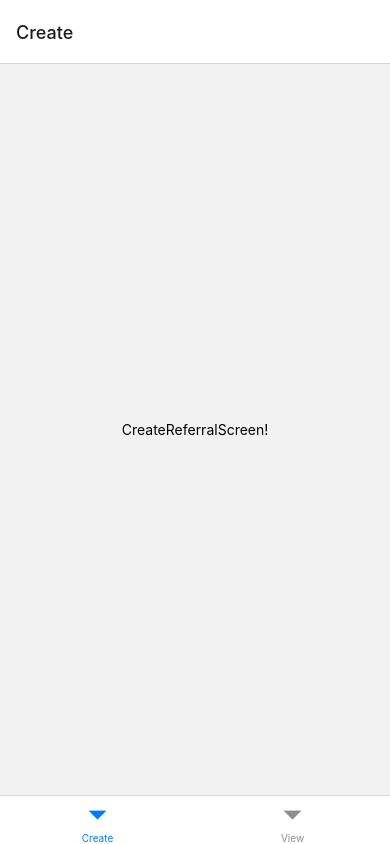
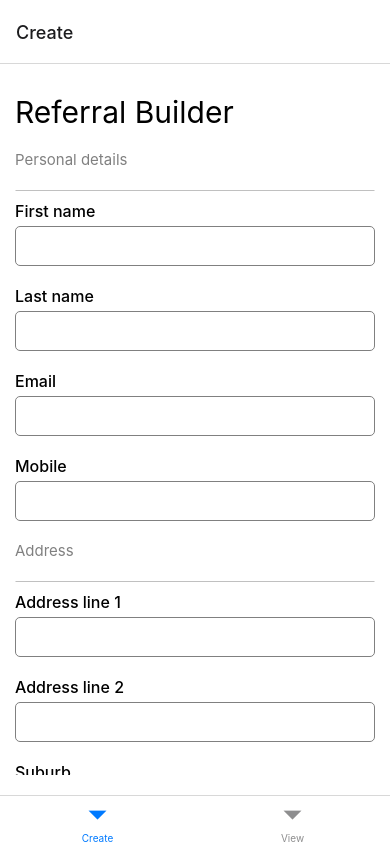
Before and after one commit to OsamaAbbasi/ReferralBuilder, a React Native app: screen /Create in a window 390 px wide. Built offline with nearby package versions, Linux system fonts and the light colour scheme.

Commit message:
form creation

```diff
--- a/package.json
+++ b/package.json
@@ -10,10 +10,13 @@
     "test": "jest"
   },
   "dependencies": {
+    "@react-native-picker/picker": "^2.4.10",
     "@react-navigation/bottom-tabs": "^6.5.8",
     "@react-navigation/native": "^6.1.7",
     "react": "18.2.0",
     "react-native": "0.72.3",
+    "react-native-dropdown-picker": "^5.4.6",
+    "react-native-modal": "^13.0.1",
     "react-native-safe-area-context": "^4.7.1",
     "react-native-screens": "^3.22.1",
     "react-native-vector-icons": "^9.2.0"
--- a/src/App.tsx
+++ b/src/App.tsx
@@ -1,14 +1,22 @@
-import React from 'react';
-import {NavigationContainer} from '@react-navigation/native';
+import React, {FC} from 'react';
+import {NavigationContainer, DefaultTheme} from '@react-navigation/native';
 import {createBottomTabNavigator} from '@react-navigation/bottom-tabs';
 import CreateReferralScreen from './screens/CreateReferralScreen';
 import ViewReferralsScreen from './screens/ViewReferralsScreen';
 
 const Tab = createBottomTabNavigator();
 
-const App = (): JSX.Element => {
+const MyTheme = {
+  ...DefaultTheme,
+  colors: {
+    ...DefaultTheme.colors,
+    background: 'white',
+  },
+};
+
+const App: FC = (): JSX.Element => {
   return (
-    <NavigationContainer>
+    <NavigationContainer theme={MyTheme}>
       <Tab.Navigator>
         <Tab.Screen name="Create" component={CreateReferralScreen} />
         <Tab.Screen name="View" component={ViewReferralsScreen} />
--- /dev/null
+++ b/src/components/HorizontalLine.tsx
@@ -0,0 +1,17 @@
+import React from 'react';
+import {StyleSheet, View} from 'react-native';
+
+const HorizontalLine = () => {
+  return <View style={styles.container} />;
+};
+
+const styles = StyleSheet.create({
+  container: {
+    borderBottomColor: '#c0c0c0',
+    borderWidth: 0.5,
+    borderColor: 'transparent',
+    marginTop: 10,
+  },
+});
+
+export default HorizontalLine;
--- /dev/null
+++ b/src/components/form/CustomForm.tsx
@@ -0,0 +1,160 @@
+import React, {FC, useState} from 'react';
+import {View, StyleSheet, Text, TouchableOpacity} from 'react-native';
+import TextField from './TextField';
+import Selector from './Selector';
+import SubtitleText from '../text/SubtitleText';
+import HorizontalLine from '../HorizontalLine';
+
+export interface FormData {
+  fistName: string;
+  lastName: string;
+  email: string;
+  mobile: string;
+  address1: string;
+  address2: string;
+  suburb: string;
+  state: string;
+  postCode: string;
+  country: string;
+}
+
+interface CustomFormProps {
+  onSubmit: (data: FormData) => void;
+}
+
+const CustomForm: FC<CustomFormProps> = ({onSubmit}) => {
+  const initialState: FormData = {
+    fistName: '',
+    lastName: '',
+    email: '',
+    mobile: '',
+    address1: '',
+    address2: '',
+    suburb: '',
+    state: '',
+    postCode: '',
+    country: '',
+  };
+  const [formData, setFormData] = useState<FormData>(initialState);
+
+  const stateOptions = [
+    {value: 'ACT', label: 'ACT'},
+    {value: 'NSW', label: 'NSW'},
+    {value: 'NT', label: 'NT'},
+    {value: 'QLD', label: 'QLD'},
+    {value: 'SA', label: 'SA'},
+    {value: 'TAS', label: 'TAS'},
+    {value: 'VIC', label: 'VIC'},
+    {value: 'WA', label: 'WA'},
+  ];
+
+  const countryOptions = [{value: 'Australia', label: 'Australia'}];
+
+  const handleInputChange = (field: keyof FormData, value: string) => {
+    setFormData(prevData => ({...prevData, [field]: value}));
+  };
+
+  const handleSubmit = () => {
+    // Perform any validation here before submitting the data
+    onSubmit(formData);
+    setFormData(initialState);
+  };
+
+  return (
+    <View style={styles.container}>
+      <SubtitleText text="Personal details" />
+      <HorizontalLine />
+      <TextField
+        label="First name"
+        value={formData.fistName}
+        onChangeText={text => handleInputChange('fistName', text)}
+      />
+
+      <TextField
+        label="Last name"
+        value={formData.lastName}
+        onChangeText={text => handleInputChange('lastName', text)}
+      />
+
+      <TextField
+        label="Email"
+        value={formData.email}
+        onChangeText={text => handleInputChange('email', text)}
+      />
+
+      <TextField
+        label="Mobile"
+        value={formData.mobile}
+        onChangeText={text => handleInputChange('mobile', text)}
+      />
+
+      <SubtitleText text="Address" />
+      <HorizontalLine />
+
+      <TextField
+        label="Address line 1"
+        value={formData.address1}
+        onChangeText={text => handleInputChange('address1', text)}
+      />
+
+      <TextField
+        label="Address line 2"
+        value={formData.address2}
+        onChangeText={text => handleInputChange('address2', text)}
+      />
+
+      <TextField
+        label="Suburb"
+        value={formData.suburb}
+        onChangeText={text => handleInputChange('suburb', text)}
+      />
+
+      <Selector
+        label="State"
+        options={stateOptions}
+        selectedValue={formData.state}
+        onValueChange={value => handleInputChange('state', value)}
+      />
+
+      <TextField
+        label="Post code"
+        value={formData.postCode}
+        onChangeText={text => handleInputChange('postCode', text)}
+      />
+
+      <Selector
+        label="Country"
+        options={countryOptions}
+        selectedValue={formData.country}
+        onValueChange={value => handleInputChange('country', value)}
+      />
+
+      <TouchableOpacity style={styles.buttonContainer} onPress={handleSubmit}>
+        <Text style={styles.buttonText}>Create Referral</Text>
+      </TouchableOpacity>
+    </View>
+  );
+};
+
+const styles = StyleSheet.create({
+  container: {
+    flex: 1,
+    backgroundColor: '#fff',
+  },
+  buttonContainer: {
+    flex: 1,
+    justifyContent: 'center',
+    backgroundColor: '#00cc99',
+    marginVertical: 15,
+    marginHorizontal: 10,
+    borderRadius: 5,
+  },
+  buttonText: {
+    fontSize: 18,
+    color: 'white',
+    textAlign: 'center',
+    paddingVertical: 12,
+  },
+});
+
+export default CustomForm;
--- /dev/null
+++ b/src/components/form/Selector.tsx
@@ -0,0 +1,90 @@
+import React, {useState} from 'react';
+import {View, Text, TouchableOpacity, Modal, StyleSheet} from 'react-native';
+import {Picker} from '@react-native-picker/picker';
+
+interface Option {
+  value: string;
+  label: string;
+}
+
+interface selectorProps {
+  label: string;
+  options: Option[];
+  selectedValue: string;
+  onValueChange: (value: string) => void;
+}
+
+const Selector: React.FC<selectorProps> = ({
+  label,
+  options,
+  selectedValue,
+  onValueChange,
+}) => {
+  const [modalVisible, setModalVisible] = useState(false);
+
+  return (
+    <View style={styles.container}>
+      <Text style={styles.label}>{label}</Text>
+      <TouchableOpacity onPress={() => setModalVisible(true)}>
+        <Text style={styles.buttonText}>
+          {selectedValue ? selectedValue : 'Select...'}
+        </Text>
+      </TouchableOpacity>
+
+      <Modal
+        animationType="slide"
+        transparent={true}
+        visible={modalVisible}
+        onRequestClose={() => setModalVisible(false)}>
+        <View style={styles.modalContainer}>
+          <View style={styles.modalContent}>
+            <Picker
+              selectedValue={selectedValue}
+              onValueChange={itemValue => {
+                onValueChange(itemValue as string);
+                setModalVisible(false);
+              }}>
+              {options.map(option => (
+                <Picker.Item
+                  key={option.value}
+                  label={option.label}
+                  value={option.value}
+                />
+              ))}
+            </Picker>
+          </View>
+        </View>
+      </Modal>
+    </View>
+  );
+};
+
+const styles = StyleSheet.create({
+  container: {marginVertical: 10},
+  label: {
+    fontSize: 16,
+    fontWeight: '500',
+    marginBottom: 5,
+  },
+  buttonText: {
+    fontSize: 16,
+    padding: 10,
+    borderWidth: 1,
+    borderRadius: 5,
+    borderColor: 'gray',
+    height: 40,
+  },
+  modalContainer: {
+    flex: 1,
+    justifyContent: 'center',
+    backgroundColor: 'rgba(0, 0, 0, 0.5)',
+  },
+  modalContent: {
+    backgroundColor: 'white',
+    padding: 16,
+    marginHorizontal: 40,
+    borderRadius: 8,
+  },
+});
+
+export default Selector;
--- /dev/null
+++ b/src/components/form/TextField.tsx
@@ -0,0 +1,42 @@
+import React, {FC} from 'react';
+import {StyleSheet, Text, TextInput, View} from 'react-native';
+
+interface TextFieldProps {
+  label: string;
+  value: string;
+  onChangeText: (text: string) => void;
+}
+
+const TextField: FC<TextFieldProps> = ({label, value, onChangeText}) => {
+  return (
+    <View style={styles.container}>
+      <Text style={styles.label}>{label}</Text>
+      <TextInput
+        style={styles.input}
+        value={value}
+        onChangeText={onChangeText}
+      />
+    </View>
+  );
+};
+
+const styles = StyleSheet.create({
+  container: {
+    marginVertical: 10,
+  },
+  label: {
+    fontSize: 16,
+    fontWeight: '500',
+    marginBottom: 5,
+  },
+  input: {
+    height: 40,
+    borderColor: 'gray',
+    borderWidth: 1,
+    borderRadius: 5,
+    paddingHorizontal: 10,
+    fontSize: 16,
+  },
+});
+
+export default TextField;
--- /dev/null
+++ b/src/components/text/SubtitleText.tsx
@@ -0,0 +1,20 @@
+import React from 'react';
+import {StyleSheet, Text} from 'react-native';
+
+interface SubtitleTextProps {
+  text: string;
+}
+
+const SubtitleText = (props: SubtitleTextProps) => {
+  return <Text style={styles.titleText}>{props.text}</Text>;
+};
+
+const styles = StyleSheet.create({
+  titleText: {
+    fontSize: 15,
+    color: 'grey',
+    marginVertical: 10,
+  },
+});
+
+export default SubtitleText;
--- /dev/null
+++ b/src/components/text/TitleText.tsx
@@ -0,0 +1,21 @@
+import React from 'react';
+import {StyleSheet, Text} from 'react-native';
+
+interface TitleTextProps {
+  text: string;
+}
+
+const TitleText = (props: TitleTextProps) => {
+  return <Text style={styles.titleText}>{props.text}</Text>;
+};
+
+const styles = StyleSheet.create({
+  titleText: {
+    fontSize: 30,
+    fontWeight: '400',
+    color: 'black',
+    marginVertical: 10,
+  },
+});
+
+export default TitleText;
--- a/src/screens/CreateReferralScreen.tsx
+++ b/src/screens/CreateReferralScreen.tsx
@@ -1,12 +1,27 @@
-import React from 'react';
-import {Text, View} from 'react-native';
+import React, {FC} from 'react';
+import {ScrollView, StyleSheet} from 'react-native';
+import TitleText from '../components/text/TitleText';
+import CustomForm, {FormData} from '../components/form/CustomForm';
 
-const CreateReferralScreen = () => {
+const CreateReferralScreen: FC = () => {
+  const handleFormSubmit = (formData: FormData) => {
+    console.log(formData);
+  };
   return (
-    <View style={{flex: 1, justifyContent: 'center', alignItems: 'center'}}>
-      <Text>CreateReferralScreen!</Text>
-    </View>
+    <ScrollView style={styles.container} showsVerticalScrollIndicator={false}>
+      <TitleText text="Referral Builder" />
+      <CustomForm onSubmit={handleFormSubmit} />
+    </ScrollView>
   );
 };
 
+const styles = StyleSheet.create({
+  container: {
+    flex: 1,
+    marginVertical: 20,
+    marginHorizontal: 15,
+    backgroundColor: 'white',
+  },
+});
+
 export default CreateReferralScreen;
```
Also changed, not shown: 3 other files (tests, documents, lock files or other folders).
